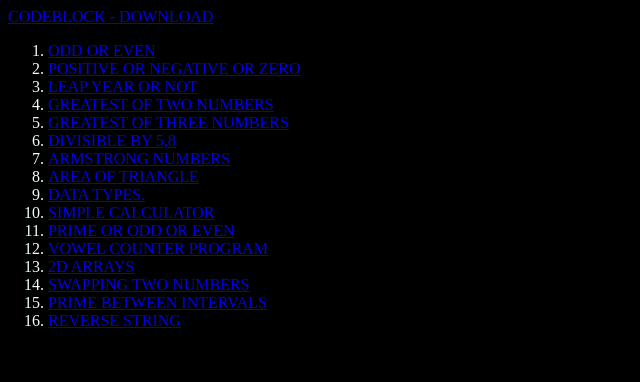
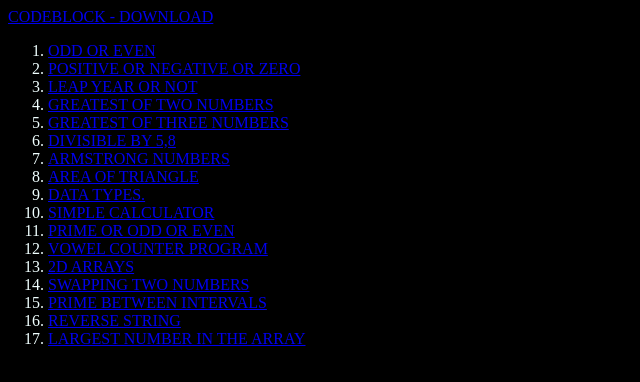
Before and after one commit to Thilak05/Lab-materials, a plain HTML site: page index.html in a window 1280 px wide. Shown: the whole page, without its empty margins (0-640 px from the left). Drawn offline with Linux system fonts and the light colour scheme.

Commit message:
Update index.html

```diff
--- a/index.html
+++ b/index.html
@@ -23,6 +23,7 @@
       <li> <a href="SEC22EC092.c">SWAPPING TWO NUMBERS</a> </li>
       <li> <a href="prime between intervals.c">PRIME BETWEEN INTERVALS</a> </li>
       <li> <a href="reverse string.c">REVERSE STRING</a> </li>
+      <li> <a href="Untitled1.c">LARGEST NUMBER IN THE ARRAY</a> </li>
     </ol>
 
   </body>
```
